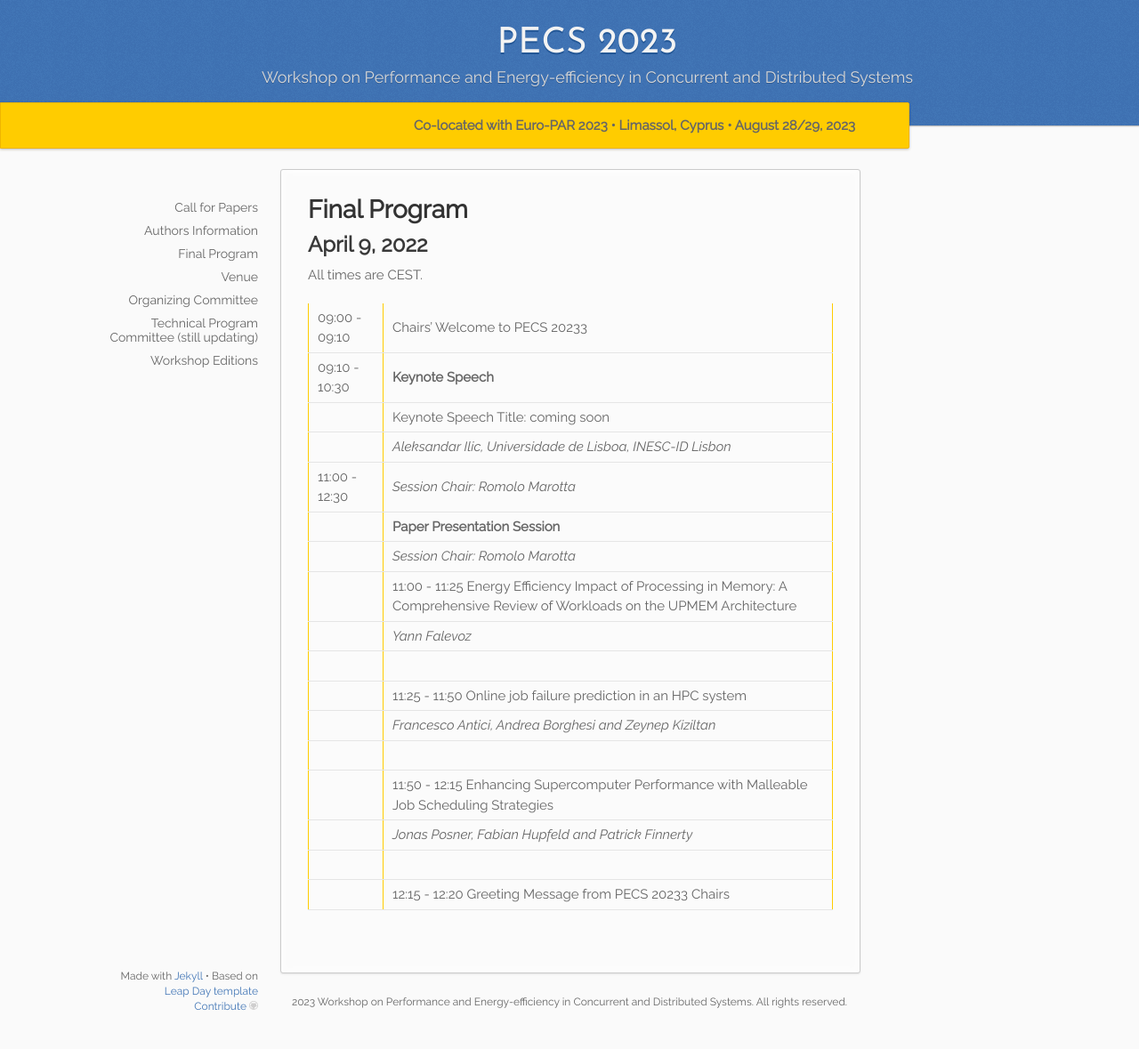
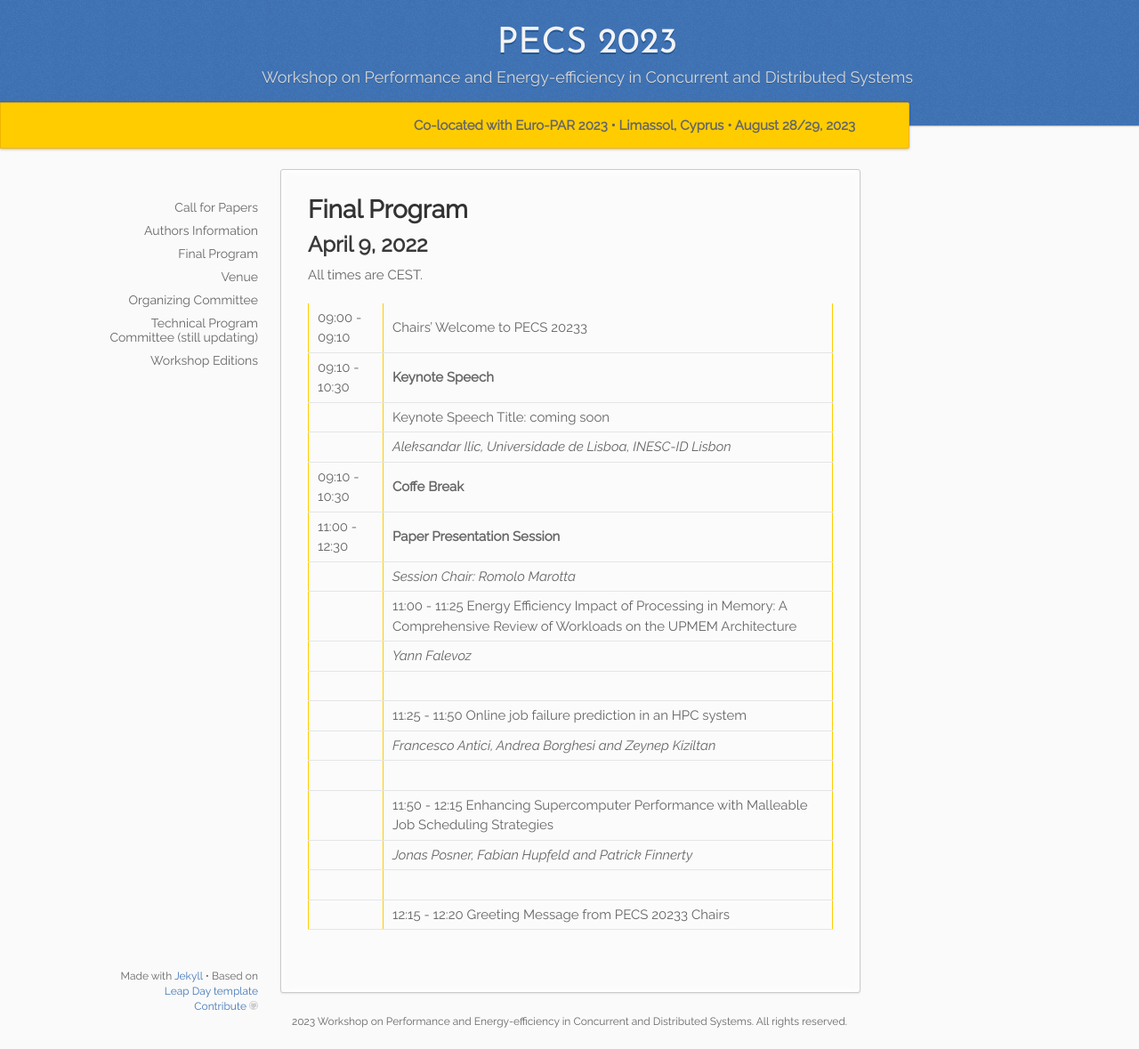
Before and after one commit to pecs-workshop/pecs-workshop.github.io, a Jekyll site: the page built from _2023/05.program.md, in a window 1280 px wide and 1179 px high. Shown: the whole window at 89% size. Built offline with Jekyll 4.4.1, drawn with Linux system fonts in a browser that asks for light colours.

Commit message:
Updated program

```diff
--- a/_2023/05.program.md
+++ b/_2023/05.program.md
@@ -16,8 +16,8 @@ All times are CEST.
 | 09:10 - 10:30 | **Keynote Speech** |
 | | Keynote Speech Title: coming soon  |
 | | *Aleksandar Ilic, Universidade de Lisboa, INESC-ID Lisbon* |
-| 11:00 - 12:30 | *Session Chair: Romolo Marotta* |
-| | **Paper Presentation Session** |
+| 09:10 - 10:30 | **Coffe Break** |
+| 11:00 - 12:30 | **Paper Presentation Session** |
 | | *Session Chair: Romolo Marotta* |
 | | 11:00 - 11:25  Energy Efficiency Impact of Processing in Memory: A Comprehensive Review of Workloads on the UPMEM Architecture |
 | | *Yann Falevoz* |
```
